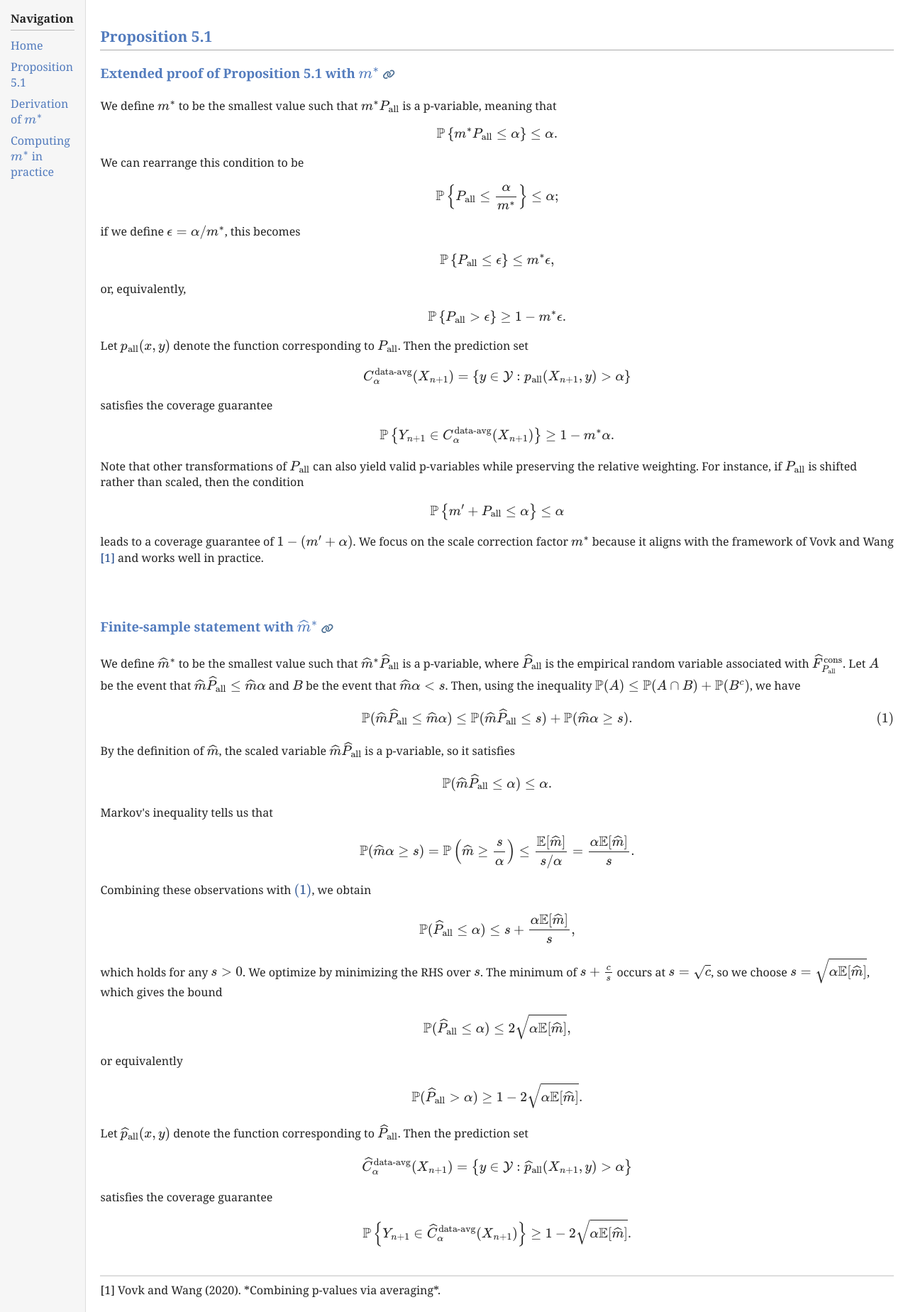
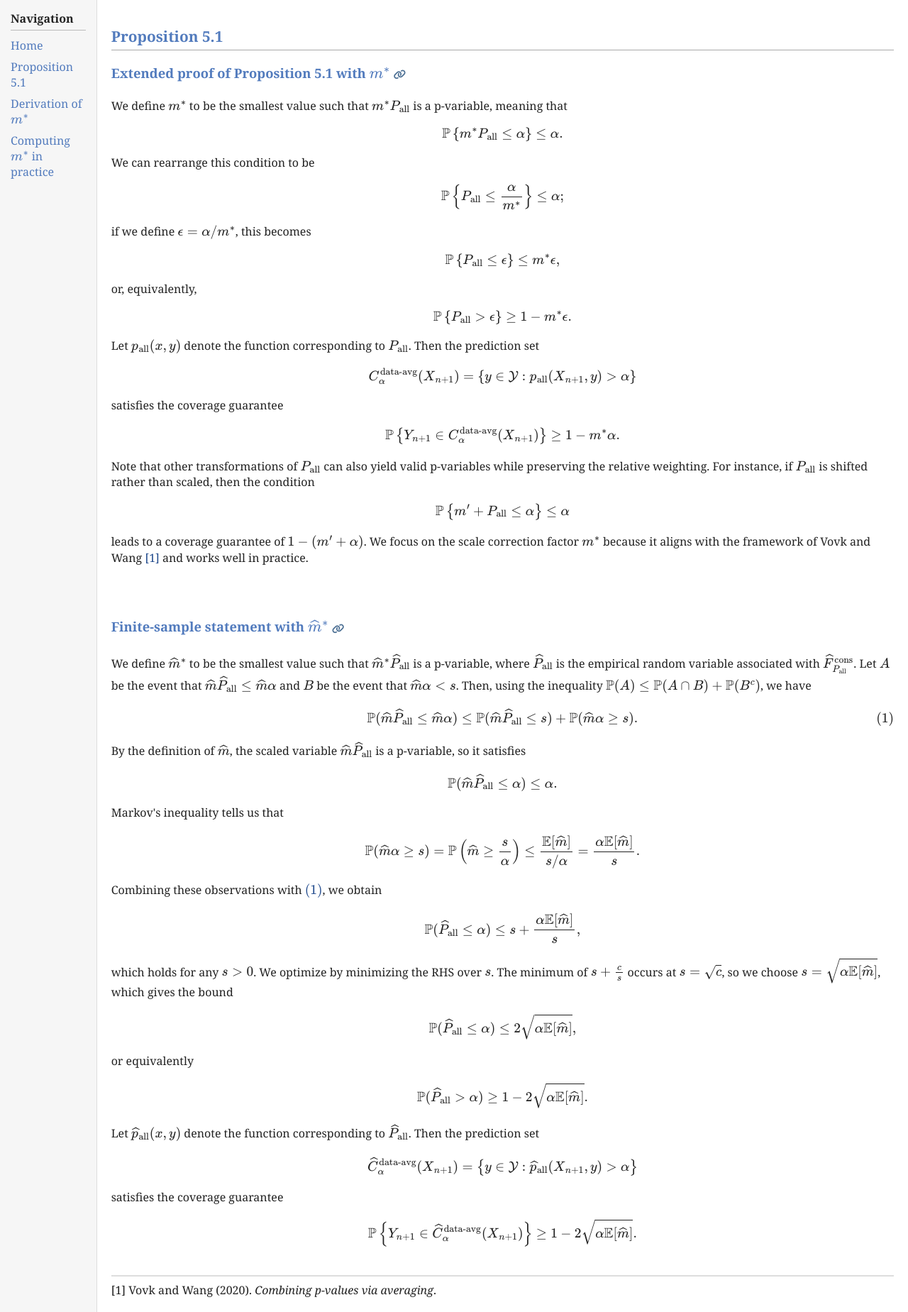
Before and after one commit to math-imposter/math-imposter.github.io, a Jekyll site: the page built from pages/proposition-5-1.html, in a window 1280 px wide. Shown: the whole page at 71% size. Built offline with Jekyll 4.4.1, drawn with Linux system fonts in a browser that asks for light colours.

Commit message:
fix italics in references

```diff
--- a/assets/css/style.css
+++ b/assets/css/style.css
@@ -1,7 +1,3 @@
-* {
-    box-sizing: border-box;
-}
-
 body {
     font-family: Georgia, serif;
     margin: 0;
--- a/pages/proposition-5-1.html
+++ b/pages/proposition-5-1.html
@@ -96,5 +96,5 @@ satisfies the coverage guarantee
 <hr style="border: 1px solid #ddd; margin-top: 40px;">
 
 <div id="ref-vovk2020">
-  [1] Vovk and Wang (2020). *Combining p-values via averaging*.
+  [1] Vovk and Wang (2020). <i>Combining p-values via averaging</i>.
 </div>
```
